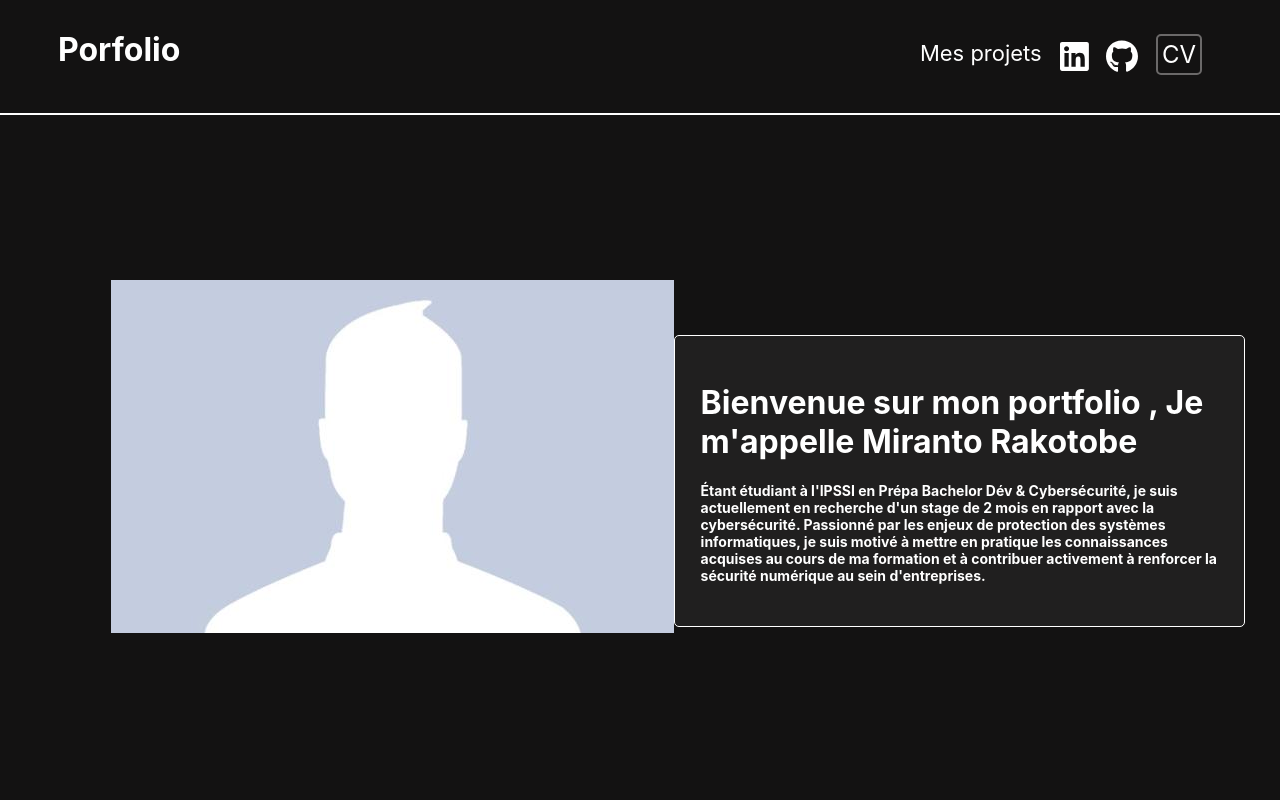
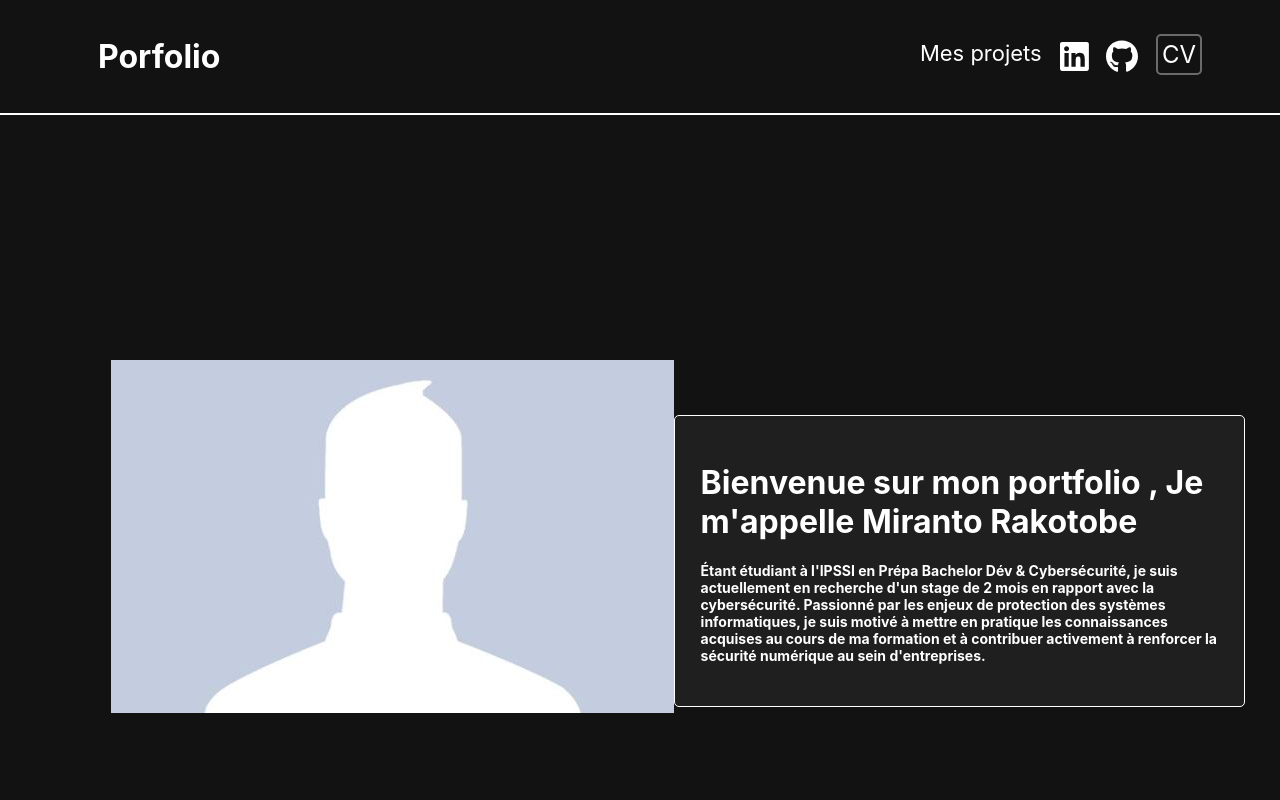
Before and after one commit to mimiranto/MirantoPortfolio, a React (Create React App) app: page / in a window 1280 px wide. Shown: the top 800 px of the page. Built offline with nearby package versions, Linux system fonts and the light colour scheme; the HTML template or start-up script is replaced by a standard one.

Commit message:
presentation

```diff
--- a/src/component/header/index.css
+++ b/src/component/header/index.css
@@ -7,8 +7,8 @@
 }
 
 .Navbar h1{
-    margin-left: 58px;
-    margin-top: 30px;
+    margin-left: 98px;
+    margin-top: 37px;
 }
 
 .reseau li{
@@ -54,6 +54,10 @@ html {
 }
 
 @media screen and (max-width:432px){
+    .Navbar h1 {
+        margin-left: 64px;
+        margin-top: 28px;
+    }
     .reseau {
         position : absolute;
         background-color: #131212;
@@ -67,6 +71,7 @@ html {
 
         width: 100%;
     }
+
     .reseau ul {
         display: flex;
         flex-direction: column;
@@ -85,10 +90,20 @@ html {
     .active .reseau {
         transform: translateX(-17px);
         transition: 1s;
+        width: 100%;
+    }
+    .active .Navbar{
+        z-index: 10;
+        position: fixed;
+        top: 0%;
+        bottom: 0%;
+        left: 0%;
+        right: 0%;;
     }
     .active .burger{
         display: none;
     }
+
     .active .cross{
         display: block;
     }
--- a/src/component/header/index.js
+++ b/src/component/header/index.js
@@ -11,6 +11,7 @@ function Header() {
     const header = document.querySelector(".Navbar");
     header.classList.toggle("active");
   }
+
 
   return (
     <header className='Navbar'>
--- a/src/component/presentation/index.css
+++ b/src/component/presentation/index.css
@@ -1,7 +1,7 @@
 .container{
     display: flex;
     justify-content: space-between;
-    margin-top: 50px;
+    margin-top: 130px;
 }
 
 .textecontainer{
--- a/src/component/slider/index.css
+++ b/src/component/slider/index.css
@@ -103,4 +103,14 @@
         top: 40%;
         font-size: 15px;
     }
+    .slider.vertical li {
+        flex-direction: column;
+      }
+
+      .slider.vertical .arrow {
+        top: 0;
+        bottom: 0;
+        left: 50%;
+        transform: translateX(-50%);
+      }
 }
```
Also changed, not shown: src/component/slider/index.js (line endings or trailing spaces).
